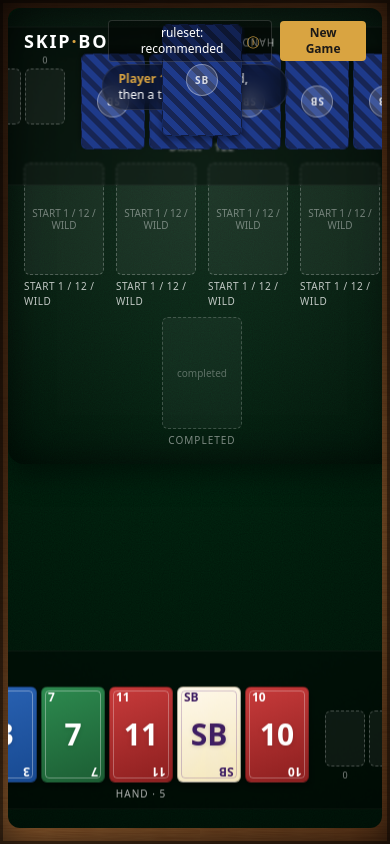
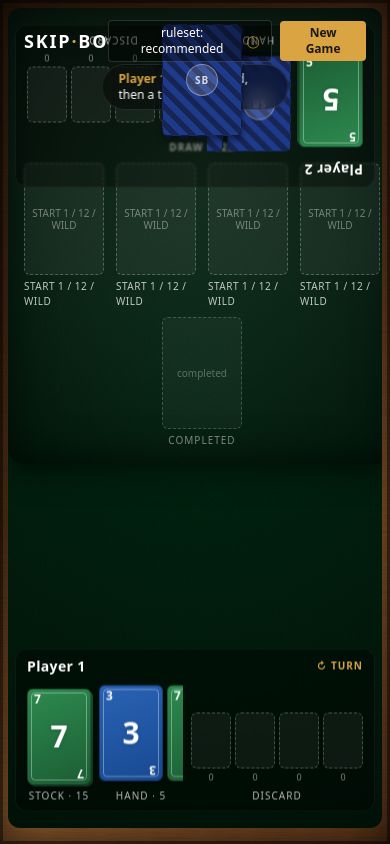
Before and after one commit to mojoro/skip-bo, a Next.js app: page / in a window 390 px wide. Built offline with nearby package versions, Linux system fonts and the light colour scheme.

Commit message:
Allow seat rows to wrap and hand to scroll horizontally

```diff
--- a/src/components/Seat.tsx
+++ b/src/components/Seat.tsx
@@ -100,7 +100,7 @@
           </div>
 
           {/* Row: stock | hand | discard piles */}
-          <div className="flex items-end gap-4">
+          <div className="flex items-end gap-2 sm:gap-4 flex-wrap sm:flex-nowrap">
             {/* Stock pile */}
             <div className="flex flex-col items-center gap-1">
               {stockTop ? (
@@ -123,8 +123,8 @@
             </div>
 
             {/* Hand — fanned */}
-            <div className="flex flex-col items-center gap-1">
-              <div className="flex gap-1">
+            <div className="flex flex-col items-center gap-1 min-w-0 flex-1">
+              <div className="flex gap-1 overflow-x-auto max-w-full pb-1">
                 {player.hand.length === 0 && (
                   <div className="text-xs text-white/40 italic px-4">empty hand</div>
                 )}
```
